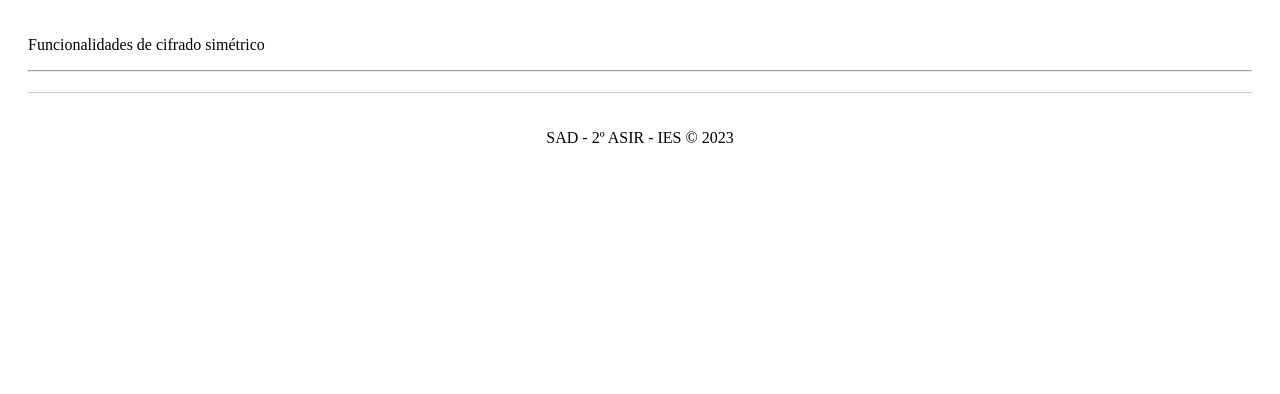
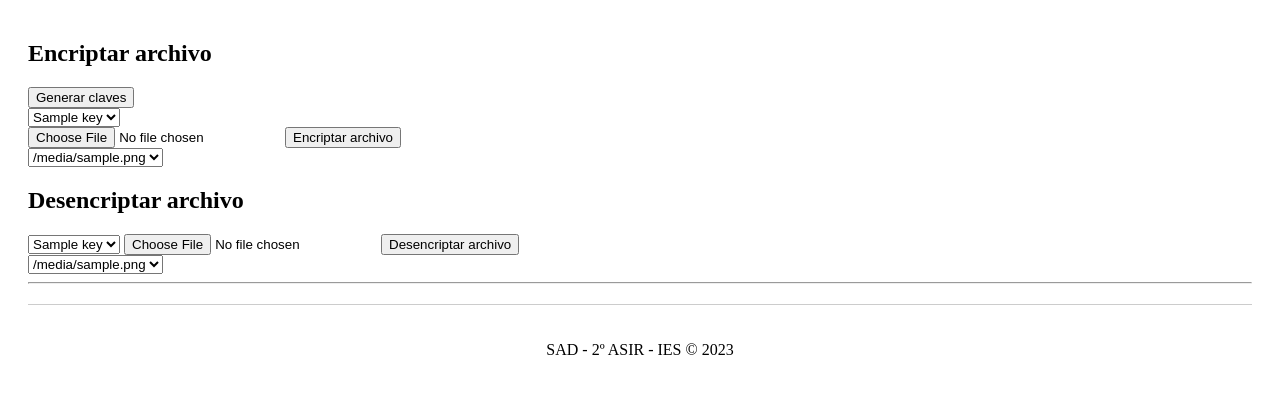
Before and after one commit to ICV-23-24/proyecto-criptografia-python-grupo-4, a Flask app: template templates/casimetrico.html in a window 1280 px wide. Shown: the part 46-440 px from the top of the page. Run offline with Flask 2, Linux system fonts and the light colour scheme; the template is opened without the code that fills it: most values are stand-ins (such as "Sample title", 1, 10 or a date in 2020).

Commit message:
Primera prueba cifrado asimétrico funcionando

```diff
--- a/app.py
+++ b/app.py
@@ -1,6 +1,6 @@
 from datetime import datetime
 import os
-from flask import Flask, render_template, request
+from flask import Flask, render_template, request, redirect, url_for
 import functions as f
 from werkzeug.utils import secure_filename
 
@@ -20,6 +20,7 @@ def csimetrico():
         key_decrypt = request.form.get('key_decrypt')
         key = request.form.get('key')
         mode = request.form['mode']
+        algoritmo = request.form['algoritmo']
         listado_archivos = []
         listado_claves = []
         ruta = './archivos'
@@ -30,7 +31,6 @@ def csimetrico():
             contenido = docu.read().decode('utf-8')
             nuevo_nombre = request.form['archivo_nombre']
             filename = secure_filename(nuevo_nombre + "_encriptado.txt")
-            algoritmo = request.form['algoritmo']  # Nuevo campo para seleccionar el algoritmo
 
             if algoritmo not in ['AES', '3DES']:
                 return render_template('csimetrico.html', error="Algoritmo no válido")
@@ -59,17 +59,101 @@ def csimetrico():
             ruta_completa2 = os.path.join(rutaclaves, key_decrypt)
             with open(ruta_completa2, 'r') as file2:
                 contenidoclave = file2.read()
-
-            decrypted_message = f.decrypt_message(contenido2, contenidoclave, algoritmo)
-            return render_template('csimetrico.html', listado_claves=listado_claves, listado_archivos=listado_archivos,
+            if algoritmo == '3DES' and len(contenidoclave) != 24:
+                return render_template('csimetrico.html', error="La clave para 3DES debe ser de 24 bytes")
+        decrypted_message = f.decrypt_message(contenido2, contenidoclave, algoritmo, ruta_completa)
+        return render_template('csimetrico.html', listado_claves=listado_claves, listado_archivos=listado_archivos,
                                    contenido2=contenido2, decrypted_message=decrypted_message, mode=mode)
 
     return render_template("csimetrico.html")
 
 @app.route("/casimetrico/")
 def casimetrico():
-    return render_template("casimetrico.html")
+    # Lee los nombres de los archivos en la carpeta "claves"
+    keys = os.listdir('claves')
+    # Lee los nombres de los archivos en la carpeta "archivos"
+    files = os.listdir('archivos')
+    # Pasa las listas de claves y archivos a la plantilla
+    return render_template("casimetrico.html", keys=keys, files=files)
 
+@app.route("/generate_keys", methods=["POST"])
+def generate_keys():
+    private_key, public_key = f.generate_keys()
+    # Guarda las claves en la carpeta "claves"
+    with open(os.path.join('claves', 'private_key.pem'), 'wb') as private_key_file:
+        private_key_file.write(f.export_private_key(private_key))
+    with open(os.path.join('claves', 'public_key.pem'), 'wb') as public_key_file:
+        public_key_file.write(f.export_public_key(public_key))
+    # Lee los nombres de los archivos en la carpeta "claves"
+    keys = os.listdir('claves')
+    return render_template("casimetrico.html", keys=keys)
+
+@app.route("/import_key", methods=["POST"])
+def import_key():
+    public_key_file = request.files["public_key"]
+    public_key = f.import_public_key(public_key_file.read())
+    # Guarda la clave pública en la carpeta "claves"
+    with open(os.path.join('claves', 'imported_public_key.pem'), 'wb') as imported_public_key_file:
+        imported_public_key_file.write(f.export_public_key(public_key))
+    return "Clave pública importada con éxito"
+
+@app.route("/export_key", methods=["GET"])
+def export_key():
+    with open(os.path.join('claves', 'public_key.pem'), 'rb') as public_key_file:
+        public_key = f.import_public_key(public_key_file.read())
+    response = make_response(f.export_public_key(public_key))
+    response.headers.set('Content-Type', 'application/octet-stream')
+    response.headers.set('Content-Disposition', 'attachment', filename='public_key.pem')
+    return response
+
+@app.route("/encrypt_message", methods=["POST"])
+def encrypt_message():
+    message = request.form["message"].encode('utf-8')
+    with open(os.path.join('claves', 'public_key.pem'), 'rb') as public_key_file:
+        public_key = f.import_public_key(public_key_file.read())
+    encrypted_message = f.encrypt_message(public_key, message)
+    return jsonify({"encrypted_message": base64.b64encode(encrypted_message).decode('utf-8')})
+
+@app.route("/decrypt_message", methods=["POST"])
+def decrypt_message():
+    encrypted_message = base64.b64decode(request.form["encrypted_message"])
+    with open(os.path.join('claves', 'private_key.pem'), 'rb') as private_key_file:
+        private_key = f.import_private_key(private_key_file.read())
+    original_message = f.decrypt_message(private_key, encrypted_message)
+    return jsonify({"original_message": original_message.decode('utf-8')})
+
+@app.route("/encrypt_file", methods=["POST"])
+def encrypt_file():
+    if 'file' not in request.files:
+        return "No se subió ningún archivo", 400
+    file = request.files['file']
+    # Lee la clave pública
+    with open(os.path.join('claves', 'public_key.pem'), 'rb') as public_key_file:
+        public_key = f.import_public_key(public_key_file.read())
+    # Encripta el archivo
+    encrypted_file = f.encrypt_file(public_key, file)
+    # Guarda el archivo encriptado
+    with open(os.path.join('archivos', file.filename), 'wb') as encrypted_file_file:
+        encrypted_file_file.write(encrypted_file)
+    return redirect(url_for('casimetrico'))
+
+@app.route("/decrypt_file", methods=["POST"])
+def decrypt_file():
+    if 'file' not in request.files:
+        return "No se subió ningún archivo", 400
+    file = request.files['file']
+    if 'key' not in request.form:
+        return "No se seleccionó ninguna clave", 400
+    key_name = request.form['key']
+    # Lee la clave privada
+    with open(os.path.join('claves', key_name), 'rb') as private_key_file:
+        private_key = f.import_private_key(private_key_file.read())
+    # Desencripta el archivo
+    decrypted_file = f.decrypt_file(private_key, file)
+    # Guarda el archivo desencriptado
+    with open(os.path.join('archivos', 'decrypted_' + file.filename), 'wb') as decrypted_file_file:
+        decrypted_file_file.write(decrypted_file)
+    return redirect(url_for('casimetrico'))
 
 @app.route("/about/")
 def about():
--- a/templates/casimetrico.html
+++ b/templates/casimetrico.html
@@ -1,7 +1,58 @@
 {% extends "layout.html" %}
 {% block title %}
-C. Simétrico
+C. Asimétrico
 {% endblock %}
 {% block content %}
-<p>Funcionalidades de cifrado simétrico</p>
+<h2>Encriptar archivo</h2>
+
+<!-- Botón para generar claves -->
+<form action="/generate_keys" method="post">
+    <button type="submit">Generar claves</button>
+</form>
+
+<!-- Desplegable para seleccionar una clave -->
+{% if keys %}
+    <select name="key">
+    {% for key in keys %}
+        <option value="{{ key }}">{{ key }}</option>
+    {% endfor %}
+    </select>
+{% endif %}
+
+<!-- Botón para encriptar un archivo -->
+<form action="/encrypt_file" method="post" enctype="multipart/form-data">
+    <input type="file" name="file">
+    <button type="submit">Encriptar archivo</button>
+</form>
+
+<select name="file">
+    {% for file in files %}
+        <option value="{{ file }}">{{ file }}</option>
+    {% endfor %}
+</select>
+
+<h2>Desencriptar archivo</h2>
+
+<!-- Formulario para seleccionar el archivo que se desencriptará y la clave pública -->
+<form action="/decrypt_file" method="post" enctype="multipart/form-data">
+    <!-- Desplegable para seleccionar la clave pública -->
+    <select name="key">
+        {% for key in keys %}
+            <option value="{{ key }}">{{ key }}</option>
+        {% endfor %}
+    </select>
+    <!-- Entrada de archivo para seleccionar el archivo que se desencriptará -->
+    <input type="file" name="file">
+    <button type="submit">Desencriptar archivo</button>
+</form>
+
+<!-- Desplegable para mostrar el nombre del archivo que se desencriptó -->
+{% if decrypted_files %}
+    <select name="decrypted_file">
+    {% for file in decrypted_files %}
+        <option value="{{ file }}">{{ file }}</option>
+    {% endfor %}
+    </select>
+{% endif %}
+
 {% endblock %}
```
Also changed, not shown: functions.py (+106 -1 lines).
